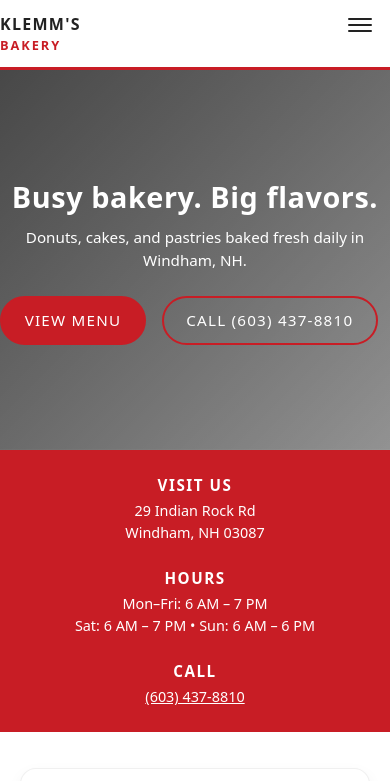
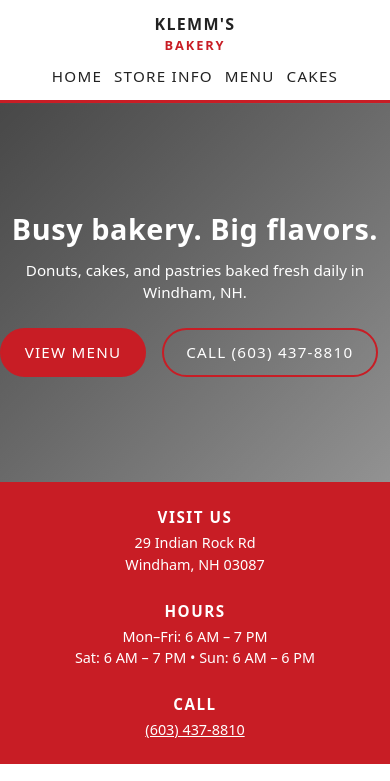
Before and after one commit to BlueCodeHydra/KlemmsTest, a plain HTML site: page index.html in a window 390 px wide. Shown: the top 781 px of the page. Drawn offline with Linux system fonts and the light colour scheme.

Commit message:
Header Update

```diff
--- a/index.html
+++ b/index.html
@@ -17,16 +17,6 @@
                 <span class="logo-main">Klemm's</span>
                 <span class="logo-sub">Bakery</span>
             </a>
-
-            <!-- Mobile hamburger -->
-            <button class="nav-toggle" aria-label="Toggle navigation">
-                <span class="nav-toggle-lines">
-                    <span class="nav-toggle-line"></span>
-                    <span class="nav-toggle-line"></span>
-                    <span class="nav-toggle-line"></span>
-                </span>
-            </button>
-
             <nav class="main-nav">
                 <a href="index.html">Home</a>
                 <a href="store.html">Store Info</a>
@@ -35,6 +25,7 @@
             </nav>
         </div>
     </header>
+
 
     <main>
         <!-- Hero Section -->
--- a/styles/layout.css
+++ b/styles/layout.css
@@ -13,8 +13,6 @@
     align-items: center;
     justify-content: space-between;
     padding: 0.75rem 0;
-    position: relative;
-    /* for mobile toggle positioning */
 }
 
 .logo {
@@ -23,6 +21,8 @@
     display: flex;
     flex-direction: column;
     font-weight: 700;
+    padding-left: 0.75rem;
+    /* extra space from left edge */
 }
 
 .logo-main {
@@ -71,49 +71,6 @@
 
 .main-nav a.active {
     color: var(--red);
-}
-
-/* ---------- Hamburger toggle ---------- */
-
-.nav-toggle {
-    display: none;
-    /* shown in mobile only */
-    background: none;
-    border: none;
-    padding: 0.35rem;
-    cursor: pointer;
-}
-
-.nav-toggle:focus-visible {
-    outline: 2px solid var(--red);
-    outline-offset: 3px;
-}
-
-.nav-toggle-lines {
-    display: inline-block;
-}
-
-.nav-toggle-line {
-    display: block;
-    width: 24px;
-    height: 2px;
-    background: var(--text-main);
-    margin: 4px 0;
-    border-radius: 2px;
-    transition: transform var(--transition-fast), opacity var(--transition-fast), background var(--transition-fast);
-}
-
-/* "X" animation when open */
-.nav-toggle.is-open .nav-toggle-line:nth-child(1) {
-    transform: translateY(6px) rotate(45deg);
-}
-
-.nav-toggle.is-open .nav-toggle-line:nth-child(2) {
-    opacity: 0;
-}
-
-.nav-toggle.is-open .nav-toggle-line:nth-child(3) {
-    transform: translateY(-6px) rotate(-45deg);
 }
 
 /* ---------- Hero layout ---------- */
@@ -217,41 +174,26 @@
 
     /* header + nav */
     .header-inner {
-        position: relative;
+        flex-direction: column;
         align-items: center;
-        padding-right: 3.5rem;
-        /* reserve space so logo and toggle don't collide */
+        text-align: center;
+        gap: 0.4rem;
     }
 
-    .nav-toggle {
-        display: block;
-        position: absolute;
-        right: 0.75rem;
-        /* push hamburger to far right */
-        top: 0.55rem;
-        z-index: 50;
+    .logo {
+        padding-left: 0;
+        /* center header on small screens */
     }
 
     .main-nav {
-        position: relative;
-        width: 100%;
-        margin-top: 2.75rem;
-        padding-top: 0.75rem;
-        border-top: 1px solid rgba(0, 0, 0, 0.06);
-        flex-direction: column;
-        align-items: flex-start;
-        gap: 0.4rem;
-        display: none;
-        /* collapsed by default */
+        margin-top: 0.2rem;
+        flex-wrap: wrap;
+        justify-content: center;
+        gap: 0.75rem;
     }
 
     .main-nav a {
         margin-left: 0;
-        font-size: 0.9rem;
-    }
-
-    .main-nav.is-open {
-        display: flex;
     }
 
     /* hero + grids */
@@ -291,7 +233,6 @@
     }
 }
 
-
 @media (max-width: 500px) {
     .section {
         padding: 2.25rem 0;
```
Also changed, not shown: cakes.html (+1 -10 lines), menu.html (+1 -10 lines), store.html (+1 -10 lines).
